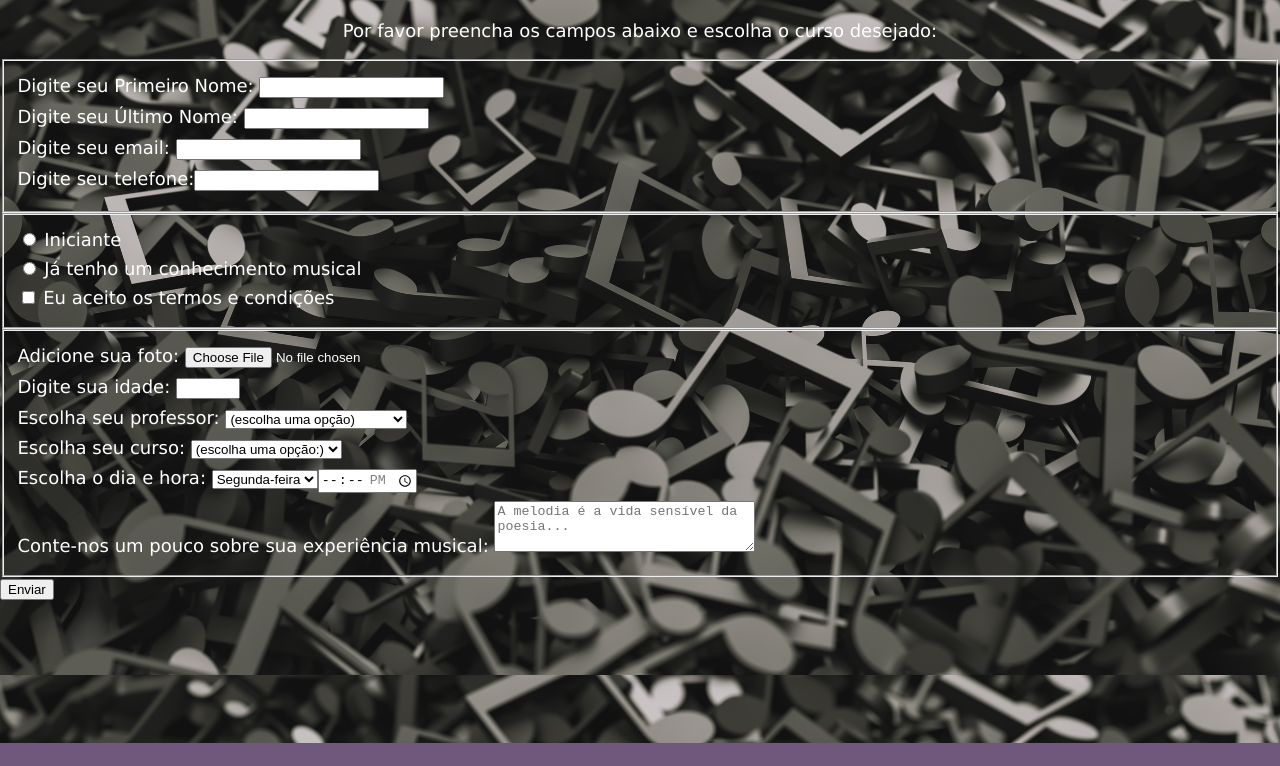
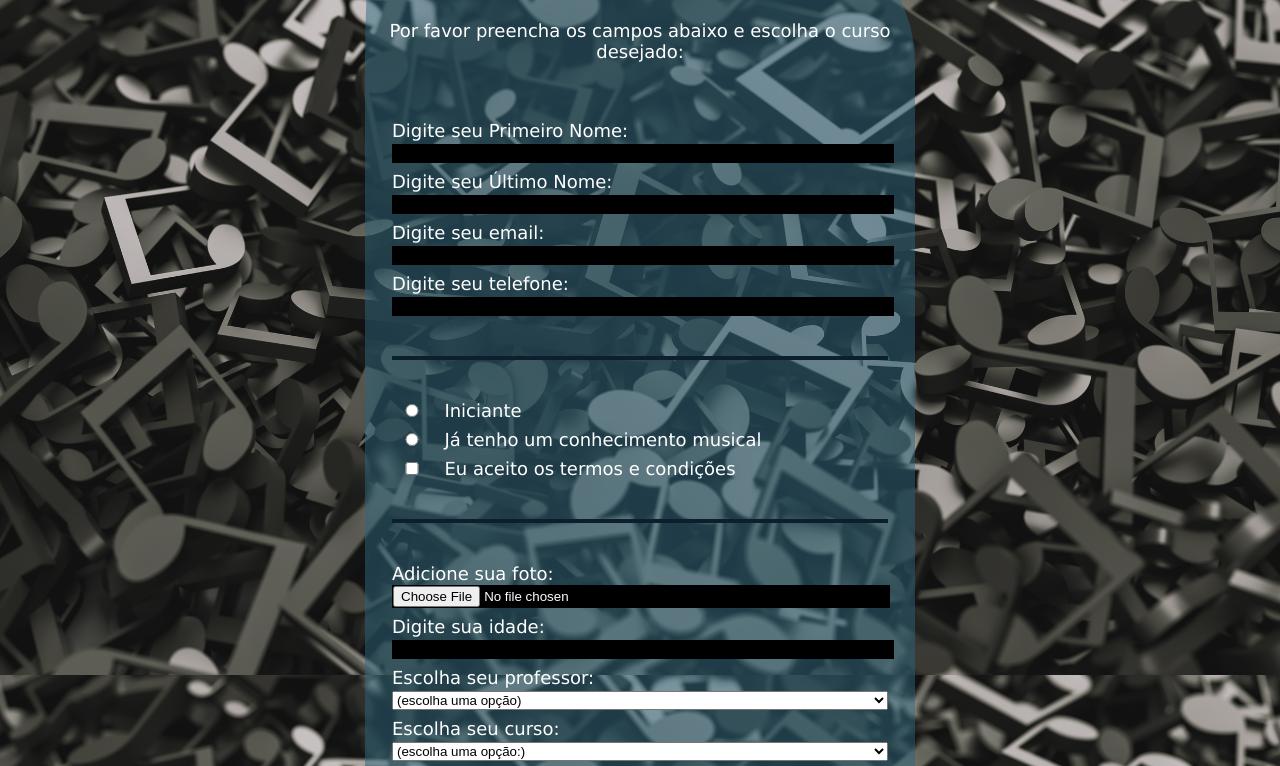
Before and after one commit to wesleysampaio13/inscricao_aulas, a plain HTML site: page index.html in a window 1280 px wide. Shown: the part 93-859 px from the top of the page. Before the commit the page ends 836 px from the top, so only its background shows below. Drawn offline with Linux system fonts and the light colour scheme.

Commit message:
Estilo Atualizado

```diff
--- a/index.html
+++ b/index.html
@@ -5,7 +5,7 @@
     <link rel="stylesheet" href="style.css">
     <title>Inscrição</title>
 <body>
-    <div>
+    <div class="background">
         <main>
         <h1>Formulário de Registro</h1>
         <p>Por favor preencha os campos abaixo e escolha o curso desejado:</p>
@@ -17,10 +17,9 @@
                 <label for="phone"> Digite seu telefone:<input type="tel" id="phone" name="phone" pattern="[0-9]{3}-[0-9]{2}-[0-9]{3}" required></label>
             </fieldset>
             <fieldset>
-                <label for="beginner"><input id="beginner" type="radio" name="account-type"> Iniciante</label>
-                <label for="musical-knowledge">
-                <input id="musical-knowledge" type="radio" name="account-type"> Já tenho um conhecimento musical</label>
-                <label for="terms-and-conditions"><input id="terms-and-conditions" type="checkbox" name="terms-and-conditions" required> Eu aceito os termos e condições</label>
+                <label for="beginner"><input class="inline" id="beginner" type="radio" name="account-type"> Iniciante</label>
+                <label for="musical-knowledge"><input class="inline" id="musical-knowledge" type="radio" name="account-type"> Já tenho um conhecimento musical</label>
+                <label for="terms-and-conditions"><input class="inline" id="terms-and-conditions" type="checkbox" name="terms-and-conditions" required> Eu aceito os termos e condições</label>
             </fieldset>
             <fieldset>
                 <label for="avatar"> Adicione sua foto: <input id="avatar" type="file" id="avatar" name="avatar" accept="image/png, image/jpeg" /></label>
@@ -51,7 +50,7 @@
                         <option value="friday">Sexta-feira</option>
                         <option value="saturday">Sábado</option>
                         <label for="appt">
-                            <input type="time" id="appt" name="appt" min="13:00" max="19:00" required>
+                            <input class="appt" type="time" id="appt" name="appt" min="00:00" max="24:00" required>
                         </label>
                     </select>
                 </label>
--- a/style.css
+++ b/style.css
@@ -9,6 +9,66 @@ body{
     font-family: Verdana, Geneva, Tahoma, sans-serif;
 }
 
+form{
+    margin: 0 auto;
+    max-width: 500px;
+    min-width: 300px;
+    width: 60vw;
+}
+
+fieldset{
+    border: 0;
+    padding-top: 2rem;
+    padding-bottom: 2rem;
+    padding-left: 0;
+    padding-right: 0;
+    border-bottom: 4px solid #0d1f2d;
+}
+
+fieldset:last-of-type{
+    border-bottom: none;
+}
+
+input, textarea, select{
+    width: 100%;
+    margin: 10 0 0 0;
+}
+
+.inline{
+    width: unset;
+    margin: 0 0.5em 0 0;
+}
+
+input, textarea{
+    background-color: #000000;
+    border: 1px solid #000000;
+    color: #ffffff;
+    min-width: 3em;
+}
+
+.background{
+    background-color: rgba(44, 103, 126, 0.5);
+    border-radius: 10px 100px / 120px;
+    margin: auto;
+    max-width: 550px;
+    min-width: 350px;
+    width: 60vw;
+}
+
+.appt{
+    width: unset;
+    margin: 0.8em 0 0 0;
+}
+
+input[type="submit"]{
+    display: block;
+    width: 30%;
+    height: 2em;
+    font-size: 1.1rem;
+    background-color: #0d1f2d;
+    border-color: antiquewhite;
+}
+
 h1, p{
     text-align: center;
     margin: 1em auto;
```
